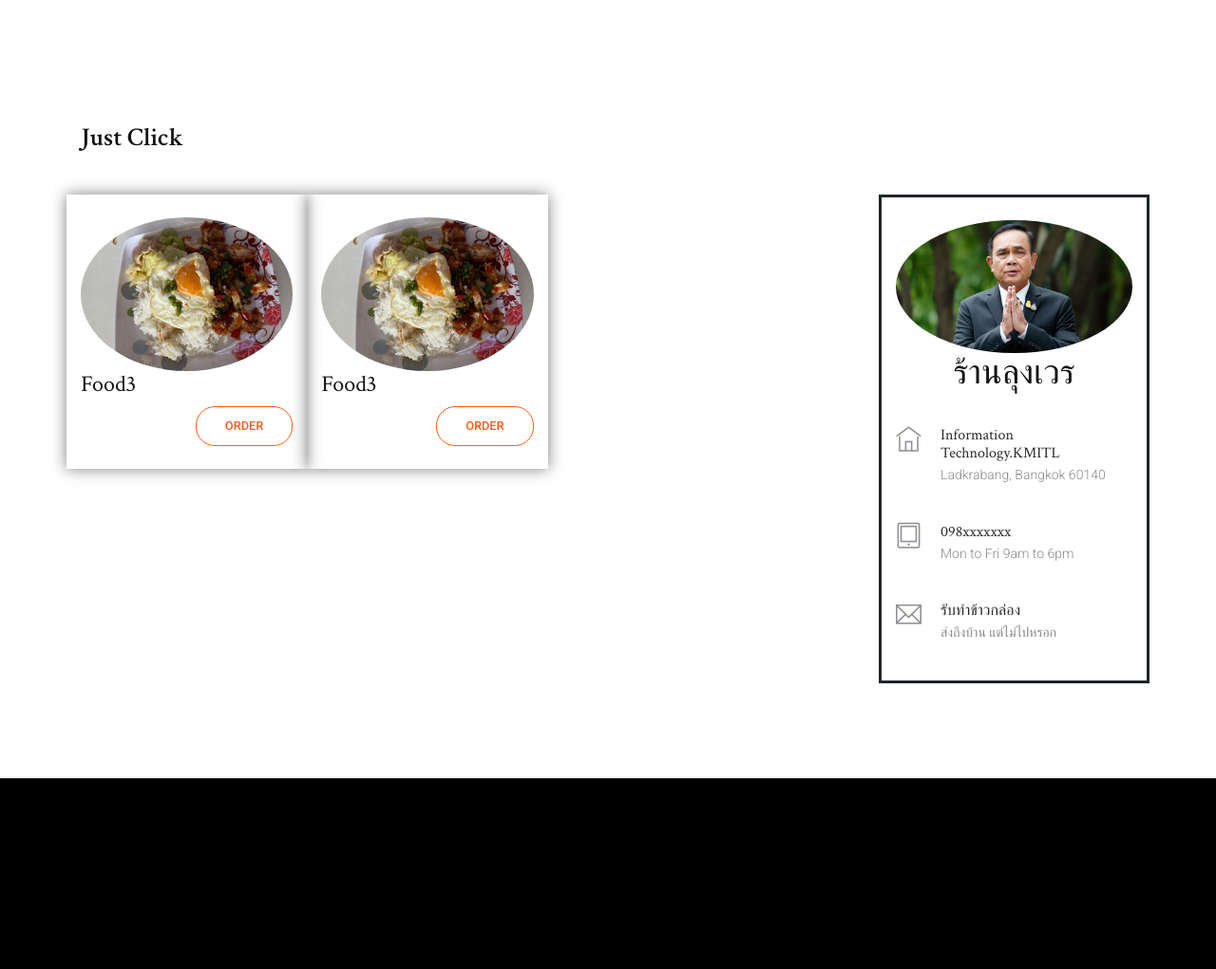
After one commit to gxmmmm/Cloud-meal, a PHP site: page /rez1.php in a window 1280 px wide. The commit adds this page. Shown: the part 634-1655 px from the top of the page at 95% size. Run offline with PHP 8.4, Linux system fonts and the light colour scheme; some web fonts are replaced.

Commit message:
add 1 million
asd

```diff
--- a/menu.php
+++ b/menu.php
@@ -36,12 +36,6 @@
 		<li><a class="active" href="index.php">Home</a></li>
 		<li><a href="category.php">Menu Preview</a></li>
 		<li><a href="about.php">About</a></li>
-		<li><a href="#">pages <i class="ti-angle-down"></i></a>
-			<ul class="submenu">
-				<li><a href="#">1. ลุงประยู้่ด</a></li>
-				<li><a href="#">2. ลุงประวี้ด</a></li>
-			</ul>
-		</li>
 		<li><a href="contact.php">Contact</a></li>
 		</ul>
 </nav>
--- a/menus.php
+++ b/menus.php
@@ -36,13 +36,18 @@
                             <div class="main-menu  d-none d-lg-block">
                                 <nav>
 	<ul id="navigation">
-		<li><a class="active" href="index.php">Home</a></li>
+		<li><a class="active" href="indexs.php">Home</a></li>
 		<li><a href="category.php">catagory</a></li>
-		<li><a href="about.php">About</a></li>
-		<li><a href="#">pages <i class="ti-angle-down"></i></a>
+		<li><a href="#">Foods <i class="ti-angle-down"></i></a>
 			<ul class="submenu">
-				<li><a href="#">aaaaaaaa</a></li>
-				<li><a href="#">bbbbbbbb</a></li>
+				<li><a href="rez1.php">ร้านลุงประย้วย</a></li>
+				<li><a href="#">ร้านลุงประวี้ว</a></li>
+			</ul>
+		</li>
+        <li><a href="#">Beverage <i class="ti-angle-down"></i></a>
+			<ul class="submenu">
+				<li><a href="#">ร้าน</a></li>
+				<li><a href="#">ร้าน</a></li>
 			</ul>
 		</li>
 		<li><a href="contact.php">Contact</a></li>
--- /dev/null
+++ b/rez1.php
@@ -0,0 +1,166 @@
+<!doctype html>
+<html class="no-js" lang="zxx">
+
+<head>
+    <meta charset="utf-8">
+    <meta http-equiv="x-ua-compatible" content="ie=edge">
+    <title>Photomedia</title>
+    <meta name="description" content="">
+    <meta name="viewport" content="width=device-width, initial-scale=1">
+
+    <!-- <link rel="manifest" href="site.webmanifest"> -->
+    <link rel="shortcut icon" type="image/x-icon" href="img/favicon.png">
+    <!-- Place favicon.ico in the root directory -->
+
+    <!-- CSS here -->
+    <link rel="stylesheet" href="css/bootstrap.min.css">
+    <link rel="stylesheet" href="css/owl.carousel.min.css">
+    <link rel="stylesheet" href="css/magnific-popup.css">
+    <link rel="stylesheet" href="css/font-awesome.min.css">
+    <link rel="stylesheet" href="css/themify-icons.css">
+    <link rel="stylesheet" href="css/nice-select.css">
+    <link rel="stylesheet" href="css/flaticon.css">
+    <link rel="stylesheet" href="css/animate.css">
+    <link rel="stylesheet" href="css/slicknav.css">
+    <link rel="stylesheet" href="css/style.css">
+    <!-- <link rel="stylesheet" href="css/responsive.css"> -->
+</head>
+<style>
+.a{
+	border:thin;
+	box-shadow:0px 0px 15px rgba(0,0,0,0.5);
+}
+</style>
+<body>
+    <!-- header-start -->
+    <header>
+           <? include("menus.php")?>
+        </header>
+        <!-- header-end -->
+
+       <!-- breadcam_area_start -->
+
+       <div class="breadcam_area bradcam_bg overlay2">
+            <div class="bradcam_text">
+                <h3>Contact</h3>
+            </div>
+        </div>
+        <!-- breadcam_area_end -->
+
+    <!-- ================ contact section start ================= -->
+    <section class="contact-section">
+    <div class="container">
+
+                <div class="row">
+                    <div class="col-12">
+                        <h2 class="contact-title">Just Click</h2><br>
+                    </div>
+                    <div class="col-lg-8"><div class="row">
+                        <div class="col-xl-4 col-md-4 a">
+                        	<br>
+                            <div class="blog_thumb">
+                                <img src="img/as3.jpg" class="img-fluid rounded-circle">
+                            </div>
+                            <div class="blog_meta">
+                                <h3>Food3</h3>
+                                <div align="right">
+                                <button class="genric-btn primary-border circle arrow">ORDER</button>
+                                </div>
+                            </div>
+                            <br>
+                        </div>
+                        <div class="col-xl-4 col-md-4 a">
+                        	<br>
+                            <div class="blog_thumb">
+                                <img src="img/as3.jpg" class="img-fluid rounded-circle">
+                            </div>
+                            <div class="blog_meta">
+                                <h3>Food3</h3>
+                                <div align="right">
+                                <button class="genric-btn primary-border circle arrow">ORDER</button>
+                                </div>
+                            </div>
+                            <br>
+                        </div>
+                    </div></div>
+                    <div class="col-lg-3 offset-lg-1" style="border:solid;"><br>
+                    	<div class="media contact-info">
+                    		<div class="media-body">
+                            	<img src="img/kuy.jpg" class="img-fluid rounded-circle">
+                                <h1 align="center">ร้านลุงเวร</h1>
+                            </div>
+                        </div>
+                        <div class="media contact-info">
+                            <span class="contact-info__icon"><i class="ti-home"></i></span>
+                            <div class="media-body">
+                                <h3>Information Technology.KMITL</h3>
+                                <p>Ladkrabang, Bangkok 60140</p>
+                            </div>
+                        </div>
+                        <div class="media contact-info">
+                            <span class="contact-info__icon"><i class="ti-tablet"></i></span>
+                            <div class="media-body">
+                                <h3>098xxxxxxx</h3>
+                                <p>Mon to Fri 9am to 6pm</p>
+                            </div>
+                        </div>
+                        <div class="media contact-info">
+                            <span class="contact-info__icon"><i class="ti-email"></i></span>
+                            <div class="media-body">
+                                <h3>รับทำข้าวกล่อง</h3>
+                                <p>ส่งถึงบ้าน แต่ไม่ไปหรอก</p>
+                            </div>
+                        </div>
+                    </div>
+                </div>
+            </div>
+            </div>
+        </section>
+    <!-- ================ contact section end ================= -->
+
+    <!-- footer_start -->
+    <footer class="footer">
+            <div class="footer_area">
+                <div class="container">
+                    <div class="row">
+                        <div class="col-xl-12">
+                            <div class="footer_info text-center">
+                            </div>
+                        </div>
+                    </div>
+                </div>
+            </div>
+        </footer>
+        <!-- footer_end -->
+
+        <!-- JS here -->
+        <script src="js/vendor/modernizr-3.5.0.min.js"></script>
+        <script src="js/vendor/jquery-1.12.4.min.js"></script>
+        <script src="js/popper.min.js"></script>
+        <script src="js/bootstrap.min.js"></script>
+        <script src="js/owl.carousel.min.js"></script>
+        <script src="js/isotope.pkgd.min.js"></script>
+        <script src="js/ajax-form.js"></script>
+        <script src="js/waypoints.min.js"></script>
+        <script src="js/jquery.counterup.min.js"></script>
+        <script src="js/imagesloaded.pkgd.min.js"></script>
+        <script src="js/scrollIt.js"></script>
+        <script src="js/jquery.scrollUp.min.js"></script>
+        <script src="js/wow.min.js"></script>
+        <script src="js/nice-select.min.js"></script>
+        <script src="js/jquery.slicknav.min.js"></script>
+        <script src="js/jquery.magnific-popup.min.js"></script>
+        <script src="js/plugins.js"></script>
+
+        <!--contact js-->
+        <script src="js/contact.js"></script>
+        <script src="js/jquery.ajaxchimp.min.js"></script>
+        <script src="js/jquery.form.js"></script>
+        <script src="js/jquery.validate.min.js"></script>
+        <script src="js/mail-script.js"></script>
+
+        <script src="js/main.js"></script>
+
+    </body>
+
+    </html>
```
Also changed, not shown: img/kuy.jpg (added).
